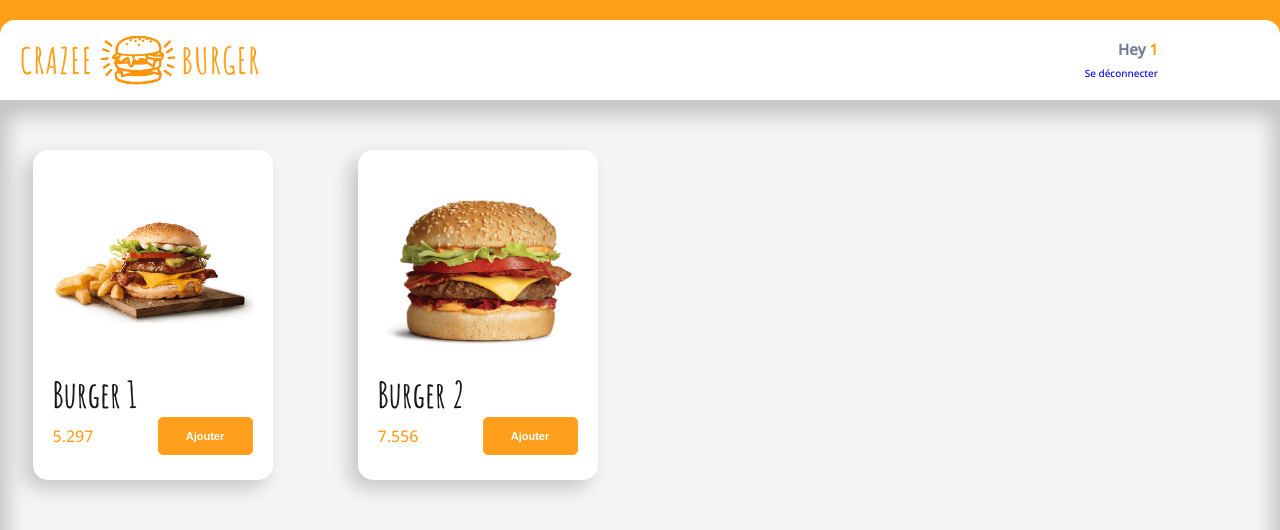
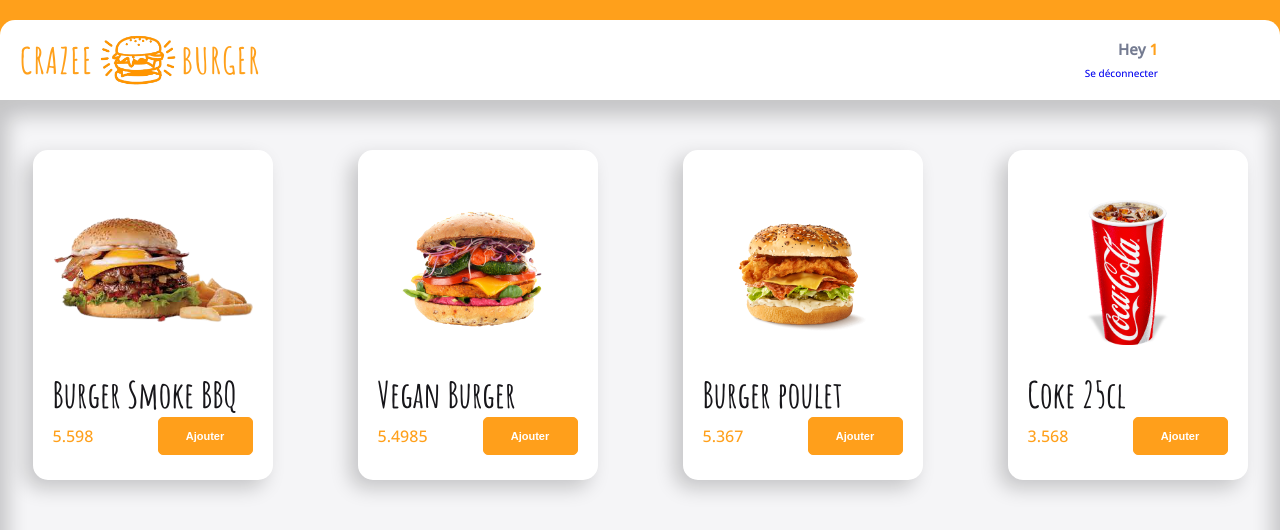
Before and after one commit to Moustito/crazee-burger, a React (Vite) app: page /order/1 in a window 1280 px wide. Shown: the top 530 px of the page. Built offline with nearby package versions, Linux system fonts and the light colour scheme; some icons are missing; the HTML template or start-up script is replaced by a standard one.

Commit message:
💄 F05: ORDER > Main > Add overflow-y scroll

```diff
--- a/src/Components/pages/order/Main.jsx
+++ b/src/Components/pages/order/Main.jsx
@@ -1,12 +1,12 @@
 import { styled } from "styled-components";
 import { theme } from "../../../theme";
 import ProductCard from "./ProductCard";
-import { fakeMenu1 } from "../../../fakeData/fakeMenu";
+import { fakeMenu2 } from "../../../fakeData/fakeMenu";
 
 export default function Main() {
   return (
     <MainStyled>
-      {fakeMenu1.map((Menu) => (
+      {fakeMenu2.map((Menu) => (
         <ProductCard key={Menu.id} datas={Menu} />
       ))}
     </MainStyled>
@@ -16,12 +16,13 @@
 const MainStyled = styled.div`
   flex: 1;
   display: grid;
+  overflow-y: scroll;
   grid-template-columns: repeat(4, 240px);
   grid-gap: 85px;
   justify-content: center;
+  padding: 50px 0;
 
-  border-radius: 0px 0px ${theme.borderRadius.extraRound}
-    ${theme.borderRadius.extraRound};
+  border-radius: 0px 0px ${theme.borderRadius.extraRound} ${theme.borderRadius.extraRound};
   background: ${theme.colors.background_white};
   box-shadow: 0px 8px 20px 8px rgba(0, 0, 0, 0.2) inset;
 `;
--- a/src/Components/pages/order/ProductCard.jsx
+++ b/src/Components/pages/order/ProductCard.jsx
@@ -23,7 +23,6 @@
   box-shadow: -8px 8px 20px 0px rgba(0, 0, 0, 0.2);
   width: 240px;
   height: 330px;
-  margin-top: 50px;
   padding: 50px 20px 25px 20px;
 
   img {
```
